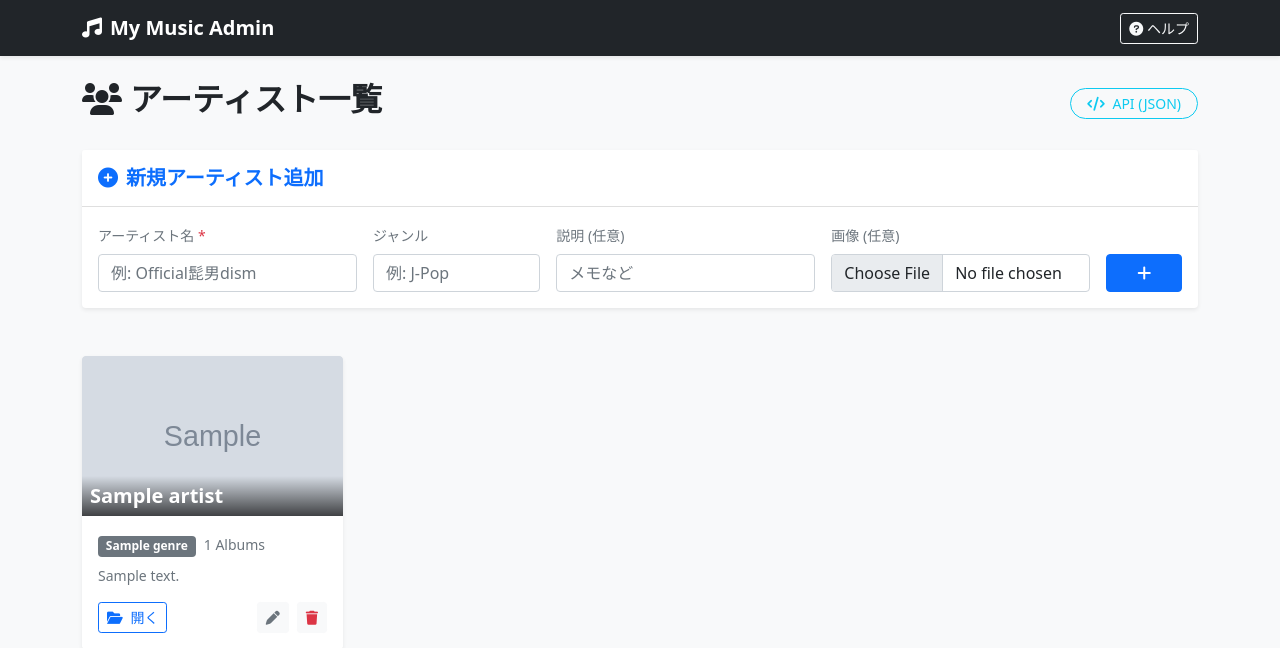
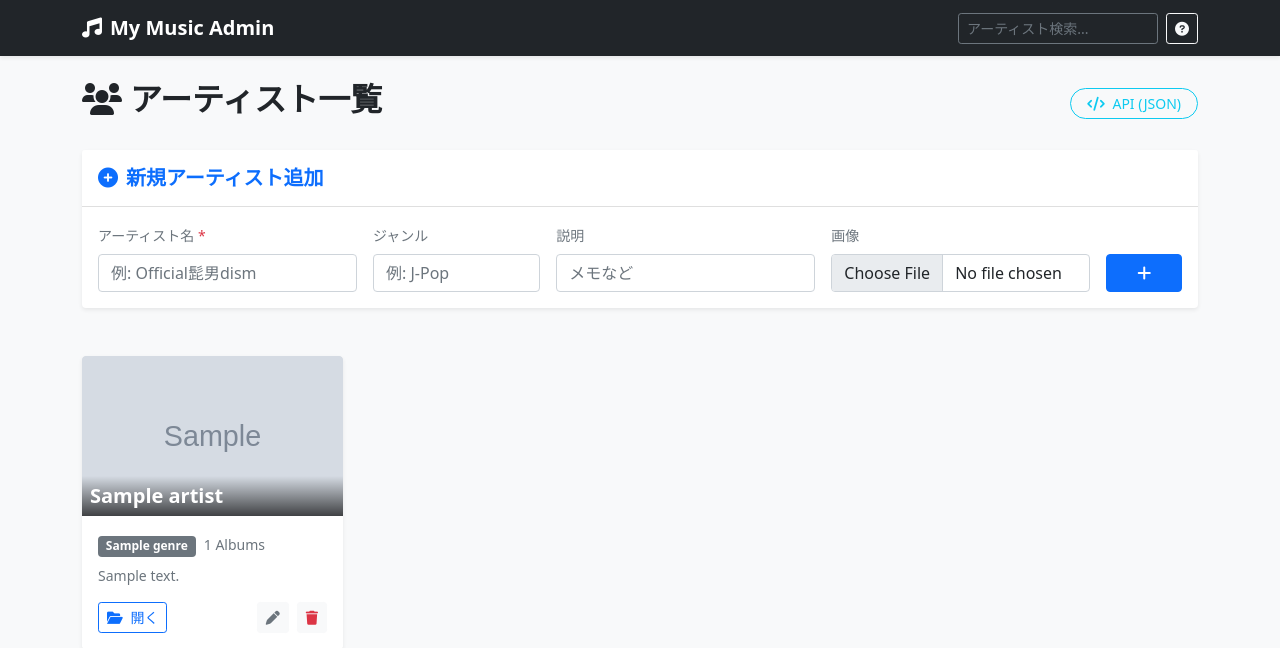
Before and after one commit to Yuki-1018/music_server, a Flask app: template templates/index.html in a window 1280 px wide. Shown: the top 648 px of the page. Run offline with Flask 3, Linux system fonts and the light colour scheme; the template is opened without the code that fills it: most values are stand-ins (such as "Sample title", 1, 10 or a date in 2020); grey boxes marked "Sample" are stand-in pictures.

Commit message:
Update index.html

```diff
--- a/templates/index.html
+++ b/templates/index.html
@@ -12,13 +12,14 @@
     </style>
 </head>
 <body class="bg-light">
-    <!-- Navbar -->
     <nav class="navbar navbar-expand-lg navbar-dark bg-dark shadow-sm sticky-top">
         <div class="container-lg">
             <a class="navbar-brand fw-bold" href="/admin/"><i class="fas fa-music me-2"></i>My Music Admin</a>
-            <div class="d-flex gap-2">
+
+            <div class="d-flex align-items-center gap-2">
+                <input type="text" id="searchInput" class="form-control form-control-sm bg-dark text-white border-secondary" placeholder="アーティスト検索..." style="width: 200px;">
                 <button class="btn btn-sm btn-outline-light" data-bs-toggle="modal" data-bs-target="#helpModal">
-                    <i class="fas fa-question-circle"></i> ヘルプ
+                    <i class="fas fa-question-circle"></i>
                 </button>
             </div>
         </div>
@@ -32,7 +33,6 @@
             </a>
         </div>
 
-        <!-- Add Artist Card -->
         <div class="card mb-5 border-0 shadow-sm">
             <div class="card-header bg-white py-3">
                 <h5 class="mb-0 fw-bold text-primary"><i class="fas fa-plus-circle me-2"></i>新規アーティスト追加</h5>
@@ -48,11 +48,11 @@
                         <input type="text" name="genre" class="form-control" placeholder="例: J-Pop">
                     </div>
                     <div class="col-md-3">
-                        <label class="form-label small text-muted">説明 (任意)</label>
+                        <label class="form-label small text-muted">説明</label>
                         <input type="text" name="description" class="form-control" placeholder="メモなど">
                     </div>
                     <div class="col-md-3">
-                        <label class="form-label small text-muted">画像 (任意)</label>
+                        <label class="form-label small text-muted">画像</label>
                         <input type="file" name="image" class="form-control" accept="image/*">
                     </div>
                     <div class="col-md-1">
@@ -62,10 +62,9 @@
             </div>
         </div>
 
-        <!-- Artist Grid -->
-        <div class="row g-4">
+        <div class="row g-4" id="artistGrid">
             {% for artist in artists %}
-            <div class="col-sm-6 col-md-4 col-lg-3">
+            <div class="col-sm-6 col-md-4 col-lg-3 searchable-item">
                 <div class="card h-100 border-0 shadow-sm hover-shadow overflow-hidden">
                     <div class="position-relative">
                         {% if artist.image %}
@@ -76,7 +75,7 @@
                         </div>
                         {% endif %}
                         <div class="position-absolute bottom-0 start-0 w-100 p-2 bg-gradient-dark text-white" style="background: linear-gradient(transparent, rgba(0,0,0,0.7));">
-                            <h5 class="card-title mb-0 text-white text-truncate fw-bold">{{ artist.name }}</h5>
+                            <h5 class="card-title mb-0 text-white text-truncate fw-bold artist-name">{{ artist.name }}</h5>
                         </div>
                     </div>
                     <div class="card-body p-3">
@@ -94,7 +93,7 @@
                             <button class="btn btn-sm btn-light text-secondary" data-bs-toggle="modal" data-bs-target="#editArtist{{ artist.id }}" title="編集">
                                 <i class="fas fa-pen"></i>
                             </button>
-                            <form action="/admin/artist/{{ artist.id }}/delete" method="post" onsubmit="return confirm('本当に削除しますか？\n（含まれるアルバムも全て削除されます）');">
+                            <form action="/admin/artist/{{ artist.id }}/delete" method="post" onsubmit="return confirm('削除しますか？');">
                                 <button class="btn btn-sm btn-light text-danger" title="削除">
                                     <i class="fas fa-trash"></i>
                                 </button>
@@ -104,7 +103,6 @@
                 </div>
             </div>
 
-            <!-- Edit Modal -->
             <div class="modal fade" id="editArtist{{ artist.id }}" tabindex="-1">
                 <div class="modal-dialog">
                     <form class="modal-content" action="/admin/artist/{{ artist.id }}/edit" method="post" enctype="multipart/form-data">
@@ -113,39 +111,19 @@
                             <button type="button" class="btn-close" data-bs-dismiss="modal"></button>
                         </div>
                         <div class="modal-body">
-                            <div class="mb-3">
-                                <label class="form-label">名前</label>
-                                <input type="text" name="name" class="form-control" value="{{ artist.name }}" required>
-                            </div>
-                            <div class="mb-3">
-                                <label class="form-label">ジャンル</label>
-                                <input type="text" name="genre" class="form-control" value="{{ artist.genre }}">
-                            </div>
-                            <div class="mb-3">
-                                <label class="form-label">説明</label>
-                                <textarea name="description" class="form-control">{{ artist.description }}</textarea>
-                            </div>
-                            <div class="mb-3">
-                                <label class="form-label">画像変更 (任意)</label>
-                                <input type="file" name="image" class="form-control" accept="image/*">
-                            </div>
+                            <div class="mb-3"><label>名前</label><input type="text" name="name" class="form-control" value="{{ artist.name }}" required></div>
+                            <div class="mb-3"><label>ジャンル</label><input type="text" name="genre" class="form-control" value="{{ artist.genre }}"></div>
+                            <div class="mb-3"><label>説明</label><textarea name="description" class="form-control">{{ artist.description }}</textarea></div>
+                            <div class="mb-3"><label>画像変更</label><input type="file" name="image" class="form-control" accept="image/*"></div>
                         </div>
-                        <div class="modal-footer">
-                            <button class="btn btn-primary">保存</button>
-                        </div>
+                        <div class="modal-footer"><button class="btn btn-primary">保存</button></div>
                     </form>
                 </div>
-            </div>
-            {% else %}
-            <div class="col-12 text-center text-muted py-5">
-                <i class="fas fa-music fa-3x mb-3 text-secondary opacity-25"></i>
-                <p>アーティストがまだ登録されていません。</p>
             </div>
             {% endfor %}
         </div>
     </div>
 
-    <!-- Help Modal -->
     <div class="modal fade" id="helpModal" tabindex="-1">
         <div class="modal-dialog modal-lg">
             <div class="modal-content">
@@ -154,24 +132,30 @@
                     <button type="button" class="btn-close btn-close-white" data-bs-dismiss="modal"></button>
                 </div>
                 <div class="modal-body">
-                    <h6>1. アーティストの管理</h6>
-                    <p class="small text-muted">まずはアーティストを作成してください。「開く」ボタンでアルバム管理画面へ移動します。</p>
+                    <h6>1. 音質について</h6>
+                    <p class="small text-muted">すべてのアップロード・インポートは自動的に最高音質（MP3 320kbps）に変換・統一されます。</p>
                     <hr>
                     <h6>2. アルバム・曲の追加</h6>
-                    <p class="small text-muted">アーティスト画面でアルバムを作成し、アルバム詳細画面で曲を追加します。</p>
+                    <p class="small text-muted">アーティスト詳細画面からアルバムを追加し、その中で曲を管理します。</p>
                     <ul class="small text-muted">
-                        <li><strong>ファイルアップロード:</strong> mp3, m4a, wav等は自動でmp3に変換されます。<strong>mp4等の動画ファイルも音声のみ抽出して登録可能です。</strong></li>
-                        <li><strong>URLインポート:</strong> YouTube等のURLから音声をダウンロードできます。</li>
+                        <li><strong>ファイルアップロード:</strong> 動画ファイル(mp4等)も音声のみ抽出して登録可能です。</li>
+                        <li><strong>URLインポート:</strong> YouTube等のURLから最高音質でダウンロードします。</li>
                     </ul>
-                    <hr>
-                    <h6>3. 低音質（通信節約）モード</h6>
-                    <p class="small text-muted">曲を追加すると、自動的に「高音質(192k)」と「低音質(96k)」の2種類のファイルが生成されます。<br>
-                    APIレスポンスには <code>stream_url</code> と <code>stream_low_url</code> が含まれます。</p>
                 </div>
             </div>
         </div>
     </div>
 
     <script src="https://cdn.jsdelivr.net/npm/bootstrap@5.1.3/dist/js/bootstrap.bundle.min.js"></script>
+    <script>
+        document.getElementById('searchInput').addEventListener('keyup', function() {
+            let filter = this.value.toLowerCase();
+            let items = document.querySelectorAll('.searchable-item');
+            items.forEach(item => {
+                let name = item.querySelector('.artist-name').textContent.toLowerCase();
+                item.style.display = name.includes(filter) ? '' : 'none';
+            });
+        });
+    </script>
 </body>
 </html>
```
